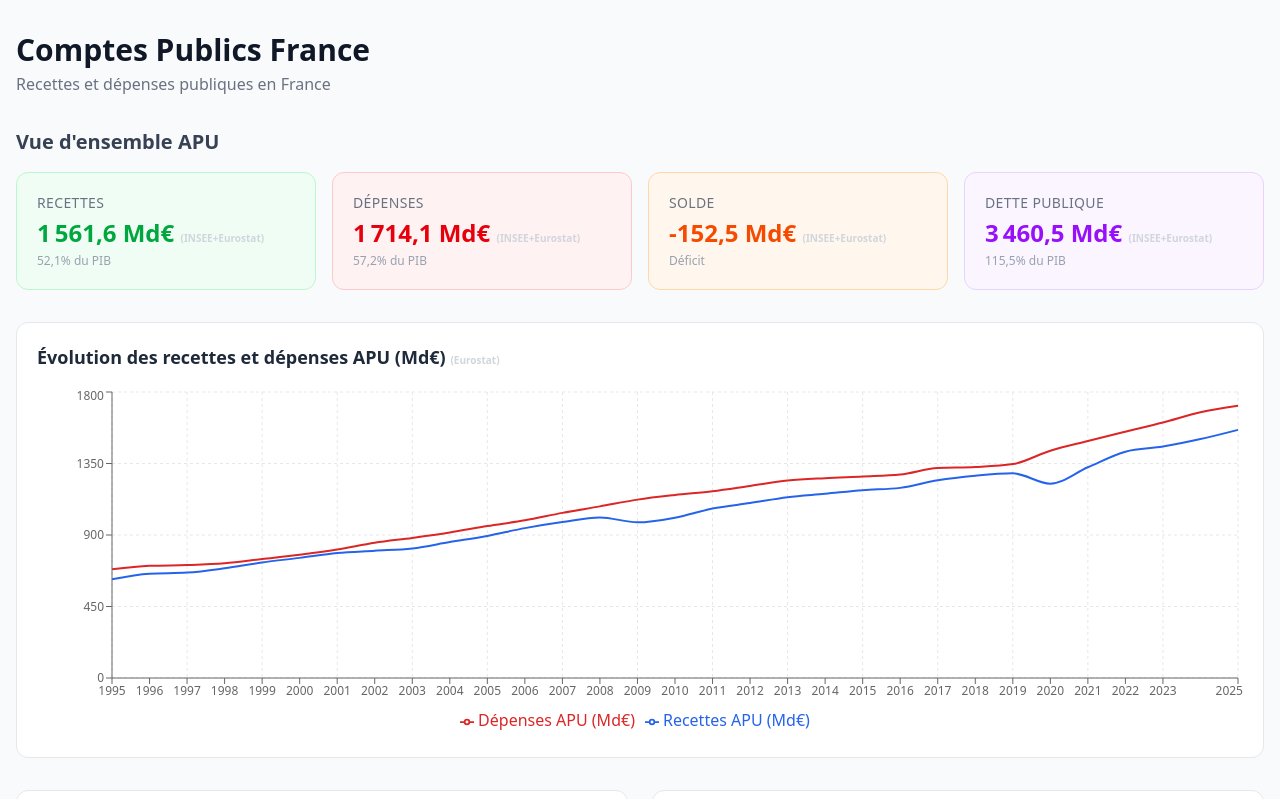
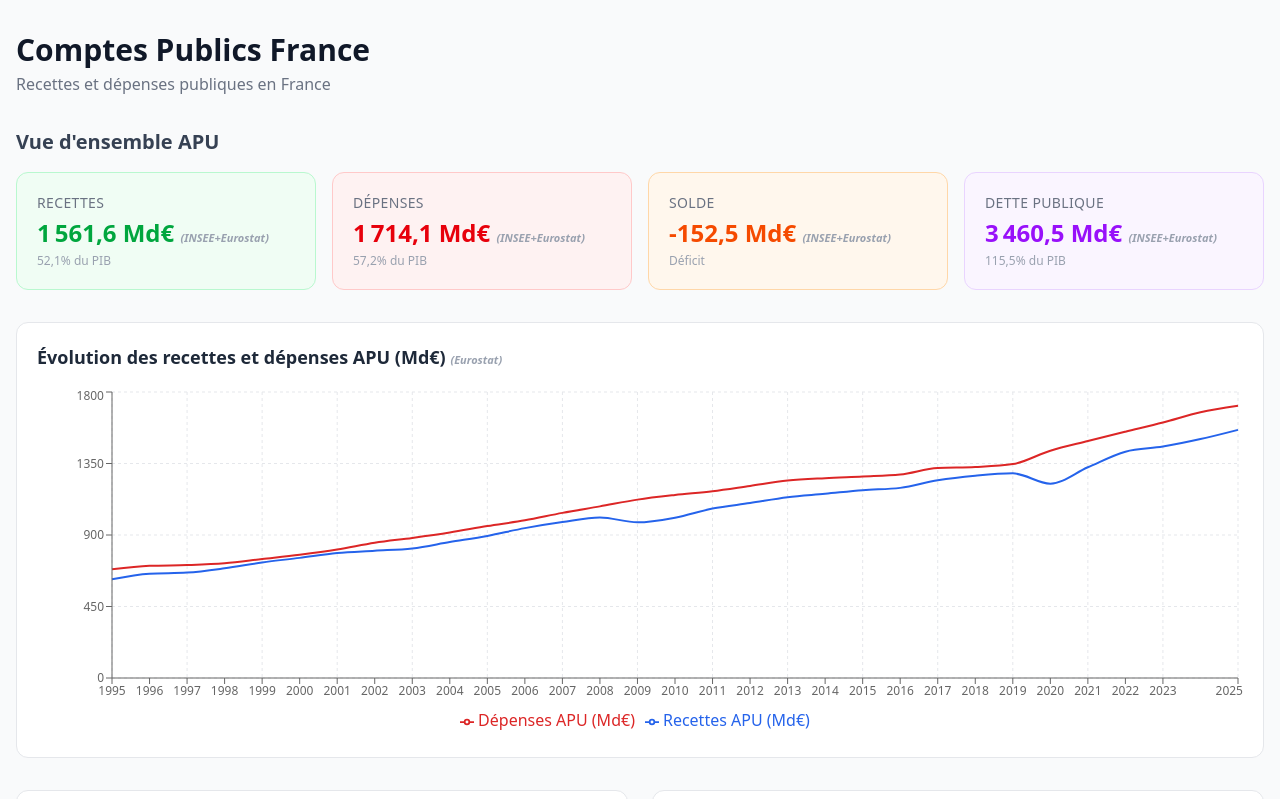
Before and after one commit to juliengoum14-dev/comptes-publics-france, a Next.js app: page / in a window 1280 px wide. Shown: the top 799 px of the page. Built offline with nearby package versions, Linux system fonts and the light colour scheme.

Commit message:
Fix: rend le SourceBadge lisible (text-gray-400 italic au lieu de gray-300)

```diff
--- a/src/components/SourceBadge.tsx
+++ b/src/components/SourceBadge.tsx
@@ -19,7 +19,7 @@ export function abbreviateSource(s: string): string {
 export default function SourceBadge({ source }: { source: string }) {
   if (!source) return null;
   return (
-    <span className="text-[10px] text-gray-300" title={source}>
+    <span className="text-[11px] text-gray-400 italic" title={source}>
       {abbreviateSource(source)}
     </span>
   );
```
